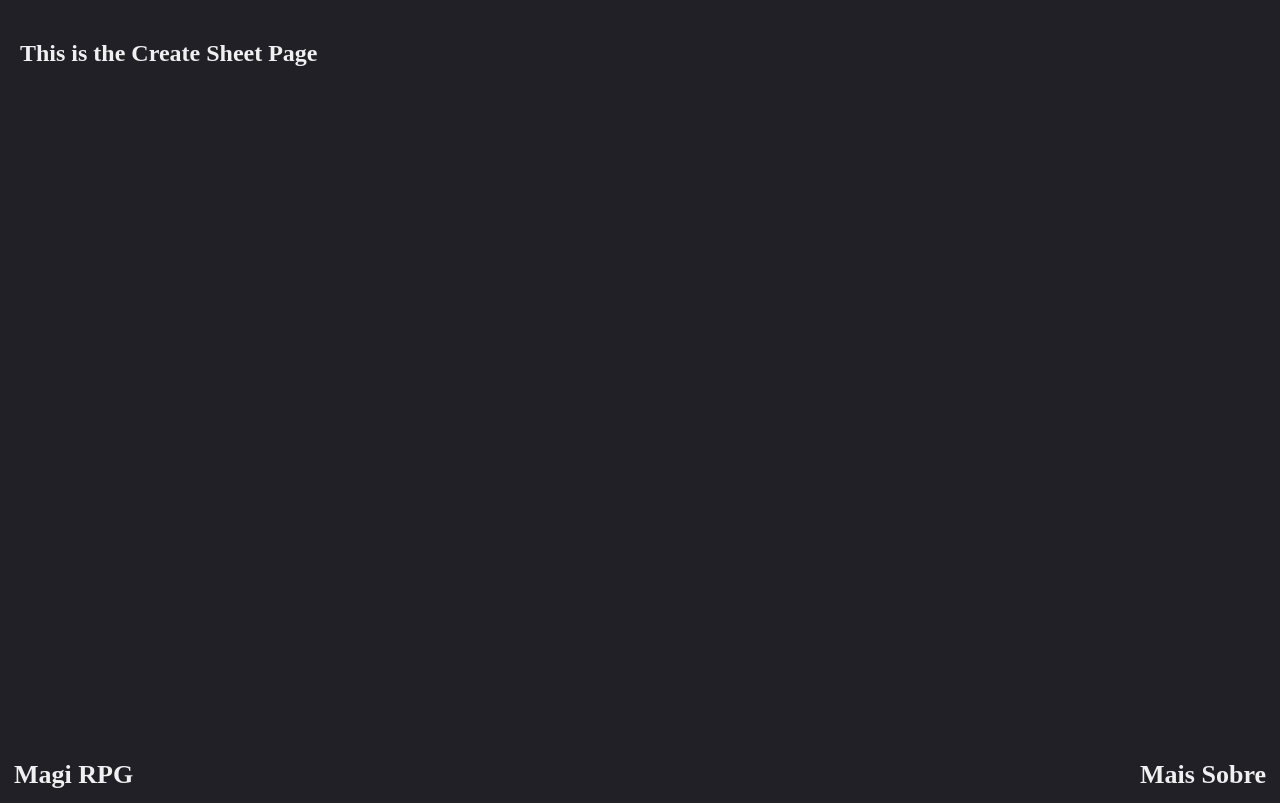
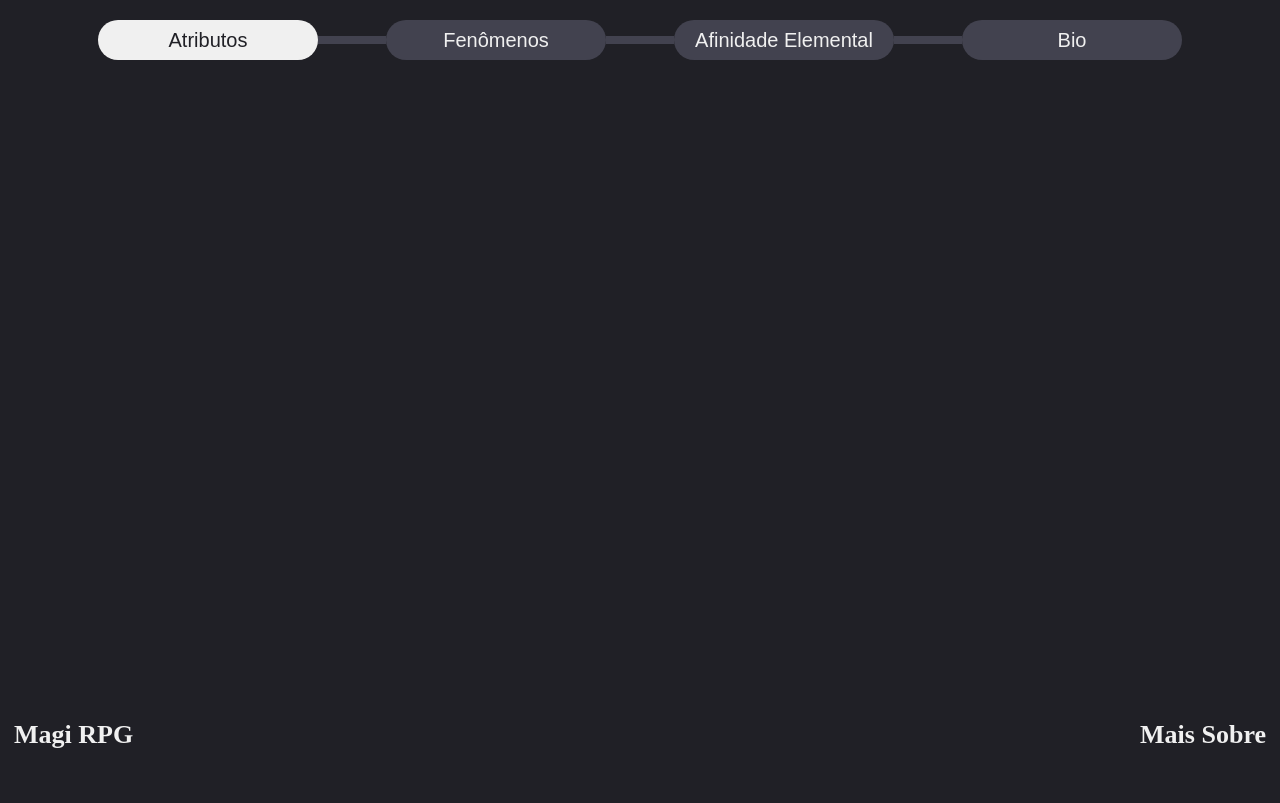
Before and after one commit to ThalesDaviSouza/magi-rpg, a Vue app: page /createsheet in a window 1280 px wide. Built offline with nearby package versions, Linux system fonts and the light colour scheme.

Commit message:
[Add] Multistep bar to create sheet view

```diff
--- a/src/App.vue
+++ b/src/App.vue
@@ -4,7 +4,9 @@ import { RouterLink, RouterView } from 'vue-router'
 </script>
 
 <template>
-  <RouterView />
+  <main>
+    <RouterView />
+  </main>
   <footer>
     <router-link href="https://docs.google.com/document/d/1kM41livHqtgm2o02FBfj41WW6i58Ba-YR7snCijhHBk/edit?usp=sharing"
                 target="_blank"
@@ -20,6 +22,14 @@ import { RouterLink, RouterView } from 'vue-router'
 </template>
 
 <style scoped>
+  main{
+    min-height: 90vh;
+    display: flex;
+  }
+  main section{
+    width: 100%;
+  }
+
   footer{
     position: relative;
     left: 0;
--- a/src/components/DefaultBtn.vue
+++ b/src/components/DefaultBtn.vue
@@ -31,10 +31,43 @@ const emit = defineEmits<{
 
 const props = defineProps<ButtonInterface>();
 
-const backgroundColor = ref(props.backgroundColor ? props.backgroundColor : DEFAULT_BUTTON_BACKGROUND);
-const backgroundHoverColor = ref(props.backgroundHoverColor ? props.backgroundHoverColor : DEFAULT_BUTTON_HOVER_BACKGROUND );
-const fontColor = ref(props.fontColor ? props.fontColor : DEFAULT_BUTTON_FONT );
-const fontHoverColor = ref(props.hoverFontColor ? props.hoverFontColor : DEFAULT_BUTTON_HOVER_FONT );
+let backgroundColorValue = props.backgroundColor;
+if(!props.backgroundColor && !props.isActive){
+    backgroundColorValue = DEFAULT_BUTTON_BACKGROUND;
+}
+else if(!props.backgroundColor){
+    backgroundColorValue = DEFAULT_BUTTON_HOVER_BACKGROUND;
+}
+
+let backgroundHoverColorValue = props.backgroundHoverColor;
+if(!props.backgroundHoverColor && !props.isActive){
+    backgroundHoverColorValue = DEFAULT_BUTTON_HOVER_BACKGROUND;
+}
+else if(!props.backgroundHoverColor){
+    backgroundHoverColorValue = DEFAULT_BUTTON_BACKGROUND;
+}
+
+let fontColorValue = props.fontColor;
+if(!props.fontColor && !props.isActive){
+    fontColorValue = DEFAULT_BUTTON_FONT;
+}
+else if(!props.fontColor){
+    fontColorValue = DEFAULT_BUTTON_HOVER_FONT;
+}
+
+let fontHoverColorValue = props.hoverFontColor;
+if(!props.hoverFontColor && !props.isActive){
+    fontHoverColorValue = DEFAULT_BUTTON_HOVER_FONT;
+}
+else if(!props.hoverFontColor){
+    fontHoverColorValue = DEFAULT_BUTTON_FONT;
+}
+
+const backgroundColor = ref(backgroundColorValue);
+const backgroundHoverColor = ref(backgroundHoverColorValue);
+
+const fontColor = ref(fontColorValue);
+const fontHoverColor = ref(fontHoverColorValue);
 
 const isFiltered = ref(false);
 
--- a/src/types/Button.ts
+++ b/src/types/Button.ts
@@ -3,7 +3,8 @@ export interface ButtonInterface{
     backgroundColor?: BtnColors,
     backgroundHoverColor?: BtnColors,
     fontColor?: string,
-    hoverFontColor?: string
+    hoverFontColor?: string,
+    isActive?: boolean
 }
 
 export enum BtnColors {
--- a/src/views/CreateSheetView.vue
+++ b/src/views/CreateSheetView.vue
@@ -1,12 +1,85 @@
+<script setup lang="ts">
+  import { ref } from "vue";
+  import DefaultBtn from '../components/DefaultBtn.vue'
+  import {
+        BtnColors,
+        BtnFontColors,
+    }
+    from '../types/Button';
+
+  enum stages{
+    atributes = 1,
+    phenomena,
+    affinity,
+    bio
+  };
+
+  console.log(stages.atributes)
+
+
+  const actualValueStage = ref(stages.atributes);
+
+
+  const isActive = (stage:stages):boolean => {
+    return actualValueStage.value >= stage;
+  }
+
+</script>
+
 <template>
   <section>
-    <h1>This is the Create Sheet Page</h1>
+    <nav>
+      <div class="stage">
+        <DefaultBtn text="Atributos" @clicked="console.log('Atributos')"
+          :isActive="isActive(stages.atributes)"
+        />
+      </div>
+      <div class="bar"></div>
+      <div class="stage">
+        <DefaultBtn text="Fenômenos" @clicked="console.log('Fenômenos')"
+          :isActive="isActive(stages.phenomena)"
+        />
+      </div>
+      <div class="bar"></div>
+      <div class="stage">
+        <DefaultBtn text="Afinidade Elemental" @clicked="console.log('Afinidade Elemental')"
+          :isActive="isActive(stages.affinity)"
+        />
+      </div>
+      <div class="bar"></div>
+      <div class="stage">
+        <DefaultBtn text="Bio" @clicked="console.log('Bio')"
+          :isActive="isActive(stages.bio)"
+        />
+      </div>
+    </nav>
   </section>
 </template>
 
-<style>
-  section{
-    height: 90vh;
-    padding: 20px;
+<style scoped>
+  nav{
+    width: 100%;
+    display: flex;
+    flex-direction: row;
+    justify-content: center;
+    align-items: center;
+    margin-top: 20px;
+  }
+
+  nav .bar{
+    background-color: var(--background-secondary);
+    padding: 4px;
+    width: 60px;
+    border-radius: 0;
+  }
+  nav .stage{
+    font-size: 20px;
+    text-align: center;
+    height: 40px;
+    width: 220px;
+
+  }
+  nav .stage.active {
+    background: var(--font-color);
   }
 </style>
--- a/src/views/HomeView.vue
+++ b/src/views/HomeView.vue
@@ -12,7 +12,6 @@ const createSheet = () => {
 </script>
 
 <template>
-  <main>
   <section>
     <h1>Seja Bem Vindo!</h1>
     <div class="buttons">
@@ -25,24 +24,16 @@ const createSheet = () => {
     </div>
   </section>
 
-  </main>
 </template>
 
 <style scoped>
-  main{
-    display: flex;
-    justify-content: center;
-    align-items: center;
-    height: 90vh;
-    width: 100vw;
-  }
   section{
     display: flex;
     justify-content: center;
     align-items: center;
     flex-direction: column;
-    width:75%;
-    height: 75%;
+    width: 100%;
+    padding-bottom: 120px;
   }
 
   h1{
```
Lines whose indentation alone changed are shown as unchanged.
